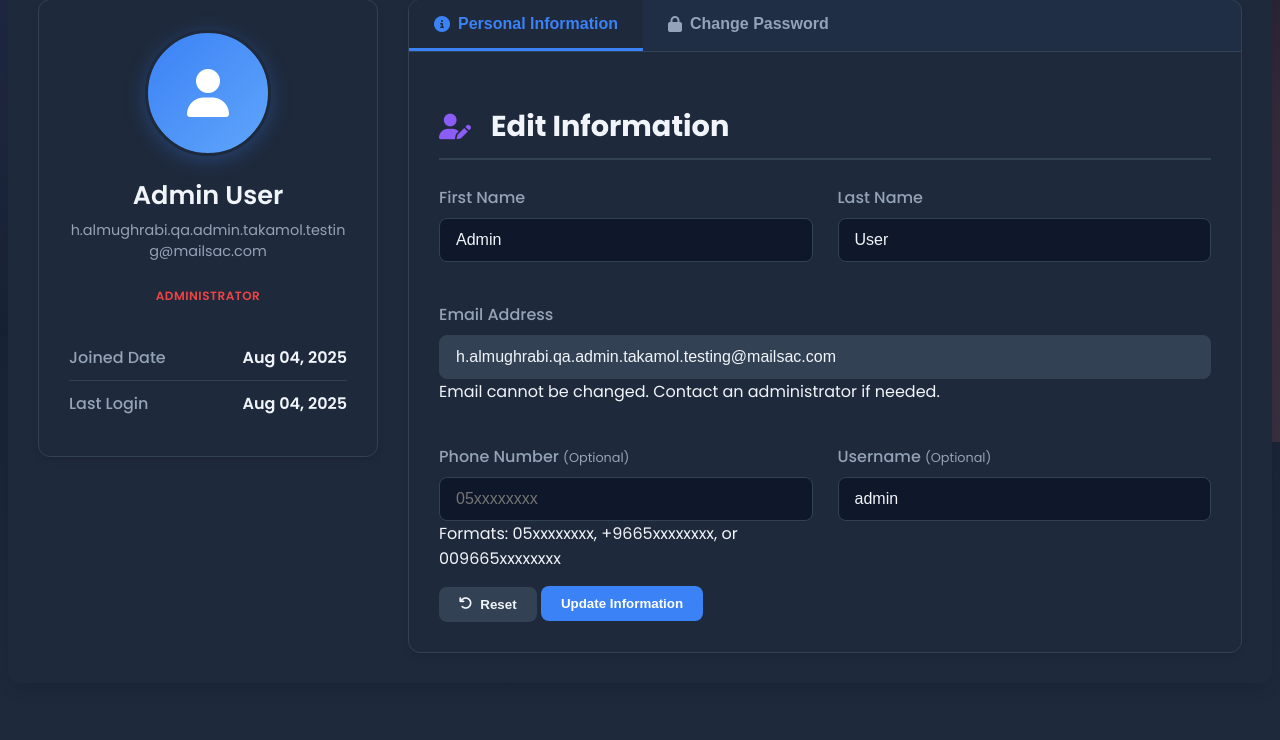
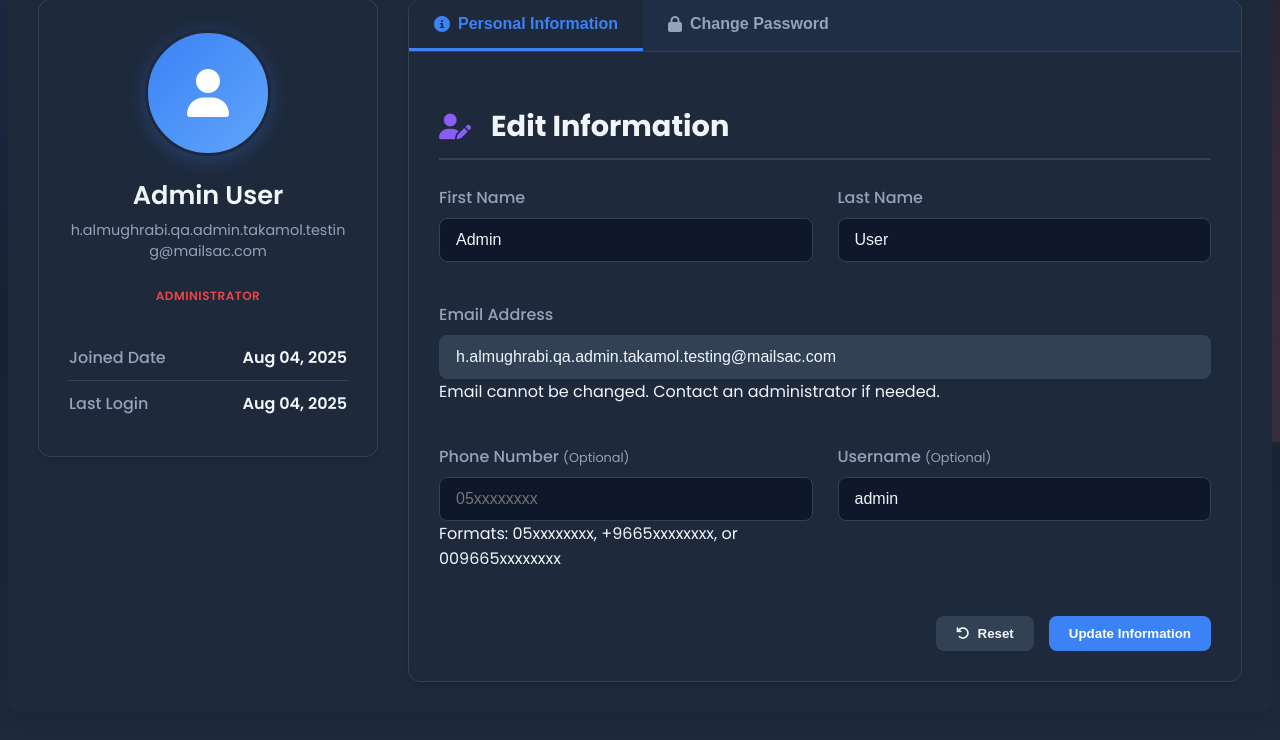
Before and after one commit to haitham-al-mughrabi/qa-sprint-reports, a Flask app: page /profile in a window 1280 px wide. Shown: the part 358-1098 px from the top of the page. Before the commit the page ends 1011 px from the top, so only its background shows below. Run offline with Flask 3, Linux system fonts and the light colour scheme; a user stored in the database is signed in.

Commit message:
Updated profile layout

```diff
--- a/static/profile.css
+++ b/static/profile.css
@@ -253,6 +253,13 @@
     font-weight: 500;
 }
 
+.form-actions {
+    display: flex;
+    gap: 15px;
+    justify-content: flex-end; /* Moved buttons to the right */
+    margin-top: 30px;
+}
+
 /* Responsive adjustments */
 @media (max-width: 992px) {
     .profile-grid {
```
Also changed, not shown: profile.html (line endings or trailing spaces), reports.db.
